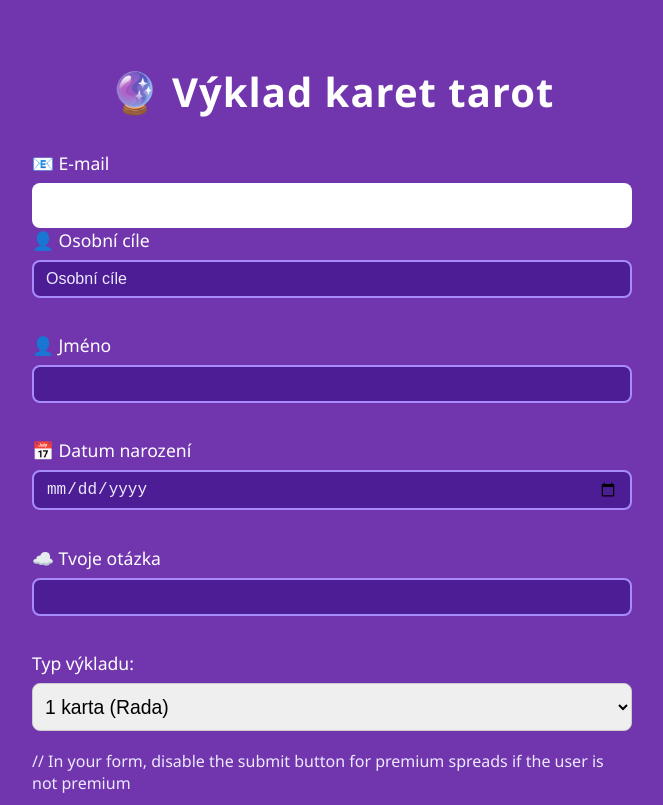
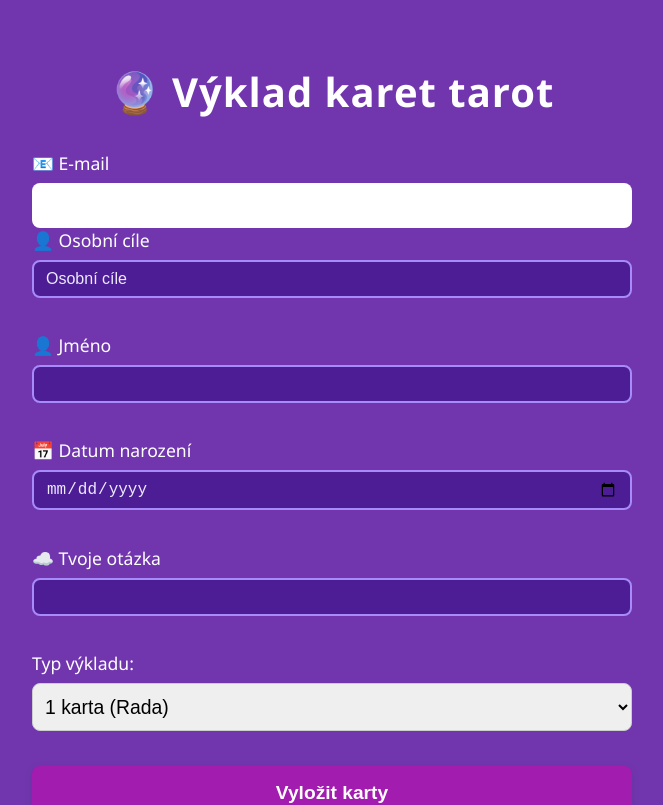
Before and after one commit to honzapoko/mindalize, a Next.js app: page / in a window 1280 px wide. Shown: the top 805 px of the page, without its empty margins (308-971 px from the left). Built offline with nearby package versions, Linux system fonts and the light colour scheme.

Commit message:
Update TarotReading.tsx

```diff
--- a/src/components/TarotReading.tsx
+++ b/src/components/TarotReading.tsx
@@ -310,7 +310,7 @@ const handleBuyPremium = async () => {
   </label>
 </div>
 
-// In your form, disable the submit button for premium spreads if the user is not premium
+{/* In your form, disable the submit button for premium spreads if the user is not premium */}
 <button
   className="tarot-button"
   type="submit"
```
